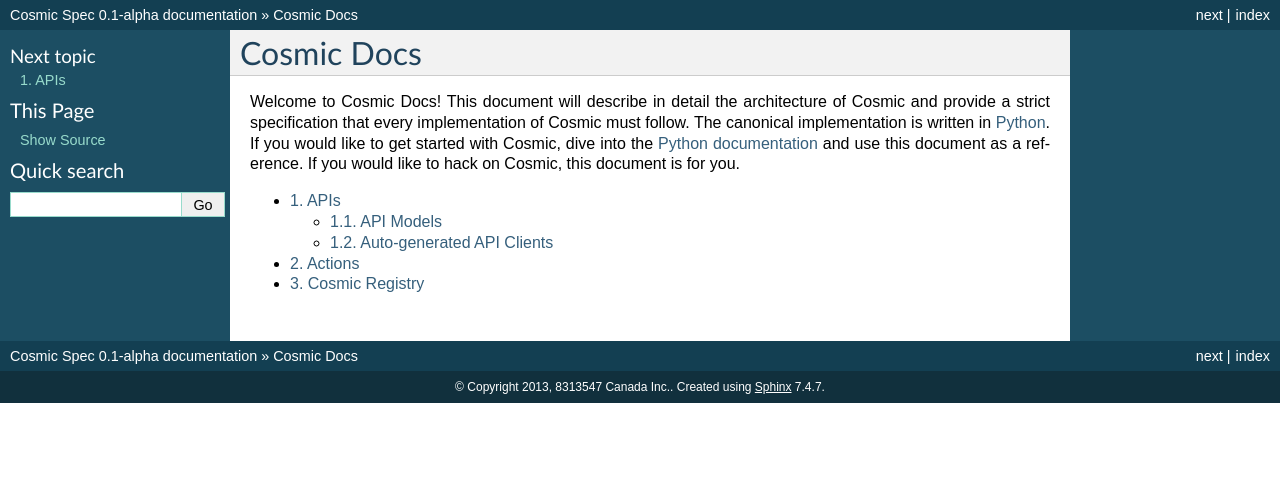
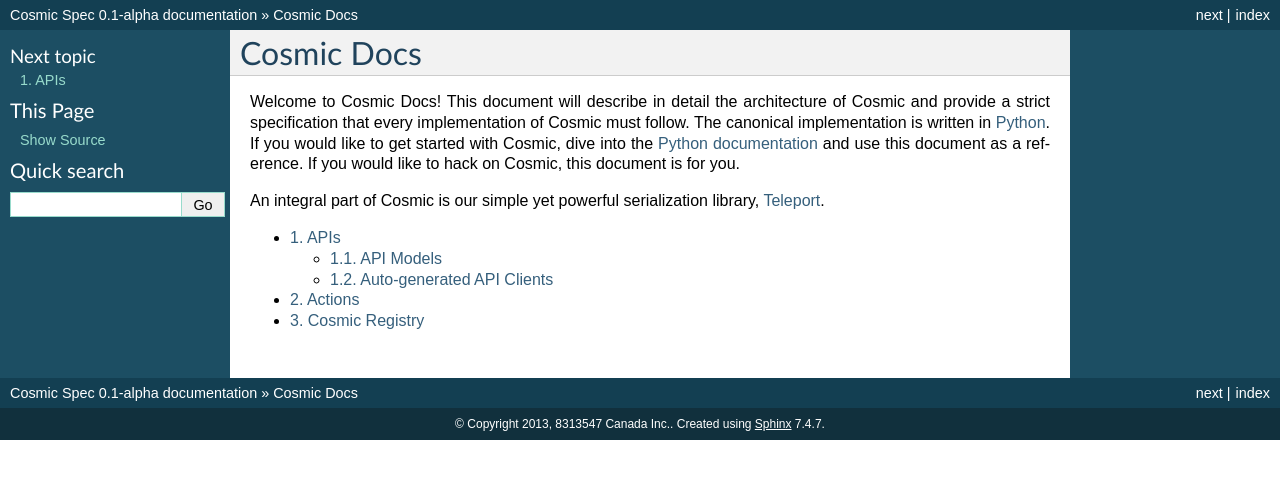
Before and after one commit to cosmic-api/cosmic-docs, a Sphinx documentation site: the page built from source/index.rst, in a window 1280 px wide. Shown: the top 479 px of the page. Built offline with Sphinx 7.4.7, drawn with Linux system fonts in a browser that asks for light colours.

Commit message:
Reference Teleport

```diff
--- a/source/index.rst
+++ b/source/index.rst
@@ -6,7 +6,9 @@
 Cosmic Docs
 ===========
 
-Welcome to Cosmic Docs! This document will describe in detail the architecture of Cosmic and provide a strict specification that every implementation of Cosmic must follow. The canonical implementation is written in `Python <http://www.python.org/>`_. If you would like to get started with Cosmic, dive into the `Python documentation </documentation/python/>`_ and use this document as a reference. If you would like to hack on Cosmic, this document is for you.
+Welcome to Cosmic Docs! This document will describe in detail the architecture of Cosmic and provide a strict specification that every implementation of Cosmic must follow. The canonical implementation is written in `Python <http://www.python.org/>`_. If you would like to get started with Cosmic, dive into the `Python documentation </docs/cosmic/python/>`_ and use this document as a reference. If you would like to hack on Cosmic, this document is for you.
+
+An integral part of Cosmic is our simple yet powerful serialization library, `Teleport </docs/teleport/spec/>`_.
 
 .. toctree::
    :maxdepth: 2
```
